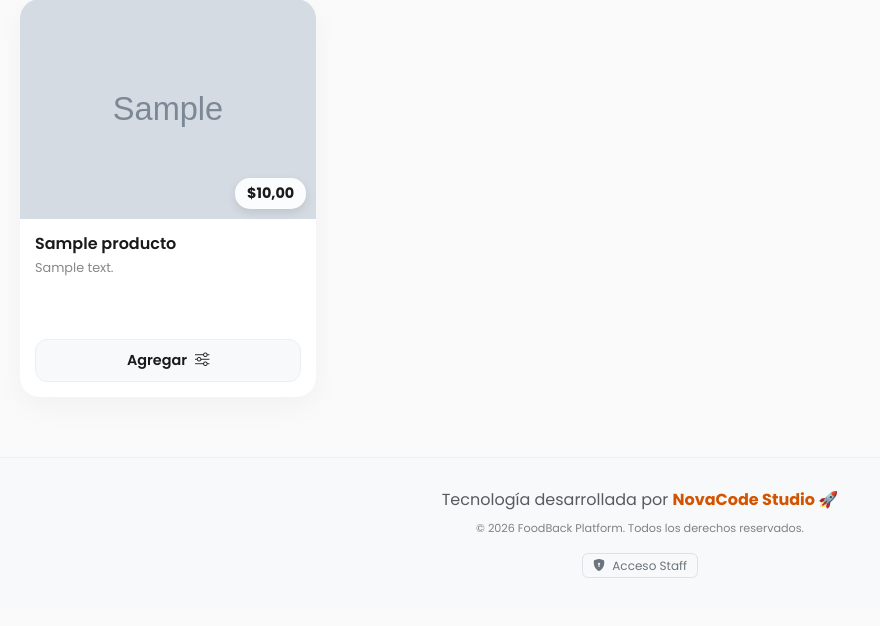
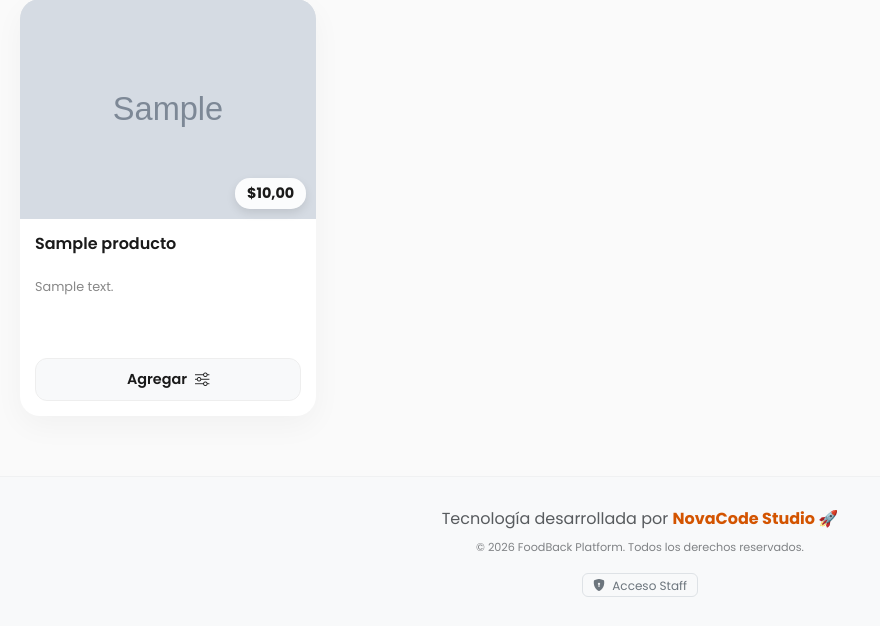
Before and after one commit to Alemancito/FoodBack, a Django app: page / in a window 1280 px wide. Shown: the part 303-929 px from the top of the page, without its empty margins (0-880 px from the left). Before the commit the page ends 881 px from the top, so only its background shows below. Run offline with Django 5.2, Linux system fonts and the light colour scheme; tables that the repository leaves empty hold one stand-in row (values such as "Sample post"); grey boxes marked "Sample" are stand-in pictures; some libraries are stand-ins or nearby versions.

Commit message:
arreglando titulos de tarjetas (haciendo ocupar 2 lineas)

```diff
--- a/pedidos/templates/pedidos/menu.html
+++ b/pedidos/templates/pedidos/menu.html
@@ -132,7 +132,24 @@
             box-shadow: 0 4px 10px rgba(0,0,0,0.1);
         }
         .card-content { padding: 15px; }
-        .product-title { font-weight: 600; font-size: 1rem; margin-bottom: 5px; white-space: nowrap; overflow: hidden; text-overflow: ellipsis; }
+
+    /* Busca esto en tu CSS y actualízalo */
+    .product-title {
+        font-weight: 600;
+        font-size: 1rem;
+        margin-bottom: 5px;
+
+        /* --- CAMBIOS PARA NOMBRES LARGOS --- */
+        display: -webkit-box;
+        -webkit-line-clamp: 2;      /* Corta el texto solo después de la 2da línea */
+        -webkit-box-orient: vertical;
+        overflow: hidden;
+        white-space: normal;        /* Permite que el texto baje de renglón */
+
+        line-height: 1.2;           /* Altura de cada renglón */
+        min-height: 2.4rem;         /* Reserva espacio fijo para 2 líneas (1.2 * 2) */
+        /* Esto asegura que TODAS las tarjetas midan lo mismo, tenga el nombre corto o largo */
+    }
 
         /* DESCRIPCIÓN */
         .product-desc {
```
